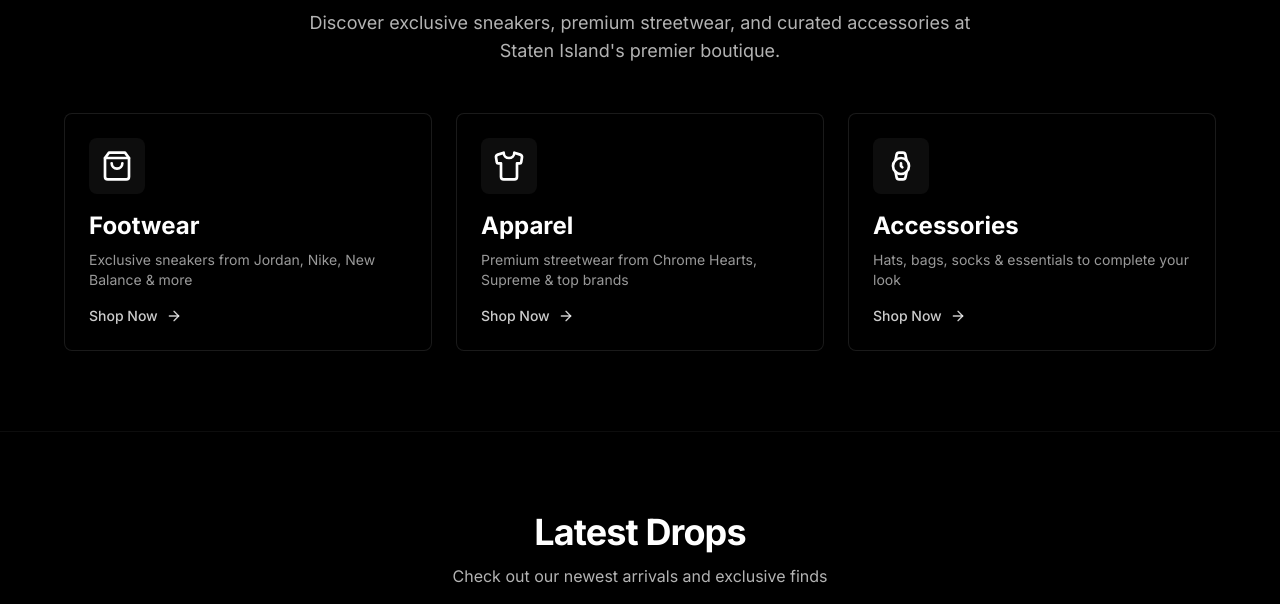
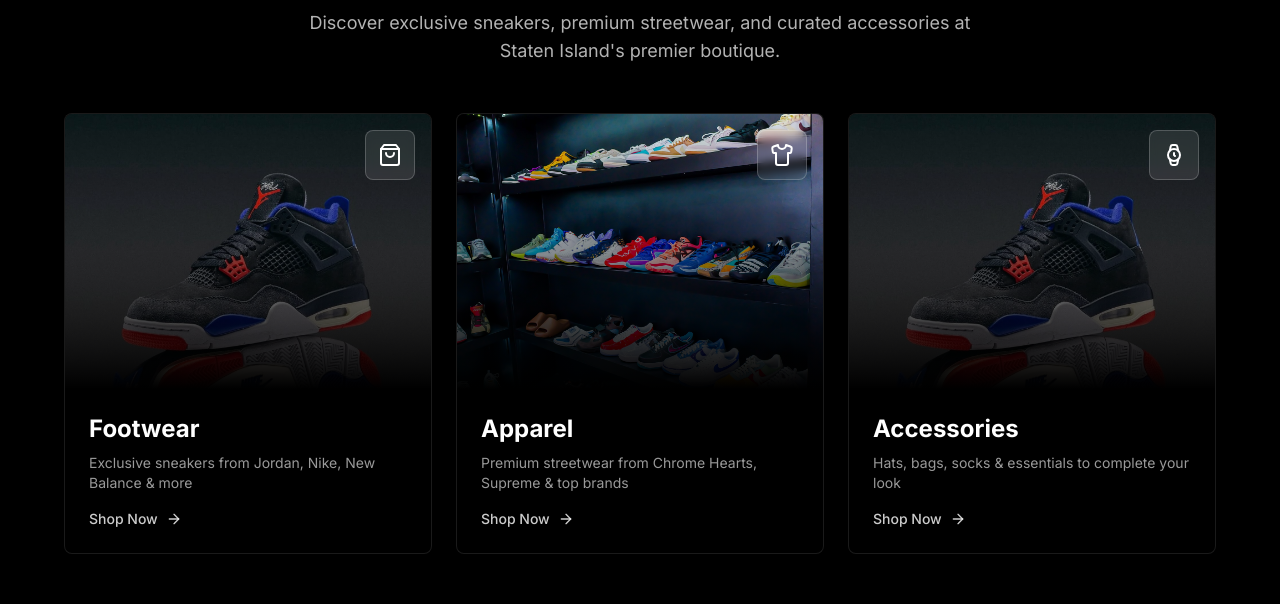
Before and after one commit to tdiorio2323/sneakerzoo, a Next.js app: page / in a window 1280 px wide. Shown: the part 836-1440 px from the top of the page. Built offline with nearby package versions, Linux system fonts and the light colour scheme; no server answers.

Commit message:
Update homepage category cards with images and styling

```diff
--- a/app/page.tsx
+++ b/app/page.tsx
@@ -1,6 +1,7 @@
 "use client";
 
 import Link from "next/link";
+import Image from "next/image";
 import { ArrowRight, ShoppingBag, Shirt, Watch } from "lucide-react";
 import Hero from "@/components/Hero";
 import Container from "@/components/Container";
@@ -17,18 +18,21 @@ const categories = [
     description: "Exclusive sneakers from Jordan, Nike, New Balance & more",
     href: "/footwear",
     icon: ShoppingBag,
+    image: "/imagebox-1.jpg",
   },
   {
     title: "Apparel",
     description: "Premium streetwear from Chrome Hearts, Supreme & top brands",
     href: "/apparel",
     icon: Shirt,
+    image: "/hero-image.jpg",
   },
   {
     title: "Accessories",
     description: "Hats, bags, socks & essentials to complete your look",
     href: "/accessories",
     icon: Watch,
+    image: "/imagebox-1.jpg",
   },
 ];
 
@@ -60,11 +64,28 @@ export default function HomePage() {
                   href={category.href}
                   className="group"
                 >
-                  <Card className="h-full transition-all duration-300 hover:border-white/30 hover:shadow-lg hover:shadow-white/5">
-                    <CardContent className="p-6 h-full flex flex-col">
-                      <div className="mb-4 p-3 bg-white/5 rounded-lg w-fit">
-                        <Icon className="h-8 w-8 text-white" />
+                  <Card className="h-full overflow-hidden transition-all duration-300 hover:border-white/30 hover:shadow-lg hover:shadow-white/5">
+                    <CardContent className="p-0 h-full flex flex-col">
+                      {/* Image Box */}
+                      <div className="relative w-full aspect-[4/3] overflow-hidden bg-neutral-900">
+                        <Image
+                          src={category.image}
+                          alt={`${category.title} collection at Sneaker Zoo`}
+                          fill
+                          className="object-cover group-hover:scale-105 transition-transform duration-500"
+                          sizes="(max-width: 768px) 100vw, (max-width: 1200px) 33vw, 400px"
+                        />
+                        {/* Gradient Overlay */}
+                        <div className="absolute inset-0 bg-gradient-to-t from-black via-black/40 to-transparent" />
+
+                        {/* Icon Badge on Image */}
+                        <div className="absolute top-4 right-4 p-3 bg-white/10 backdrop-blur-sm rounded-lg border border-white/20">
+                          <Icon className="h-6 w-6 text-white" />
                         </div>
+                      </div>
+
+                      {/* Text Content */}
+                      <div className="p-6 flex flex-col flex-grow">
                         <h3 className="text-2xl font-bold mb-2 group-hover:text-white/90 transition-colors">
                           {category.title}
                         </h3>
@@ -74,6 +95,7 @@ export default function HomePage() {
                         <div className="flex items-center text-white/80 group-hover:text-white transition-colors">
                           <span className="text-sm font-medium">Shop Now</span>
                           <ArrowRight className="ml-2 h-4 w-4 group-hover:translate-x-1 transition-transform" />
+                        </div>
                       </div>
                     </CardContent>
                   </Card>
```
Lines whose indentation alone changed are shown as unchanged.
